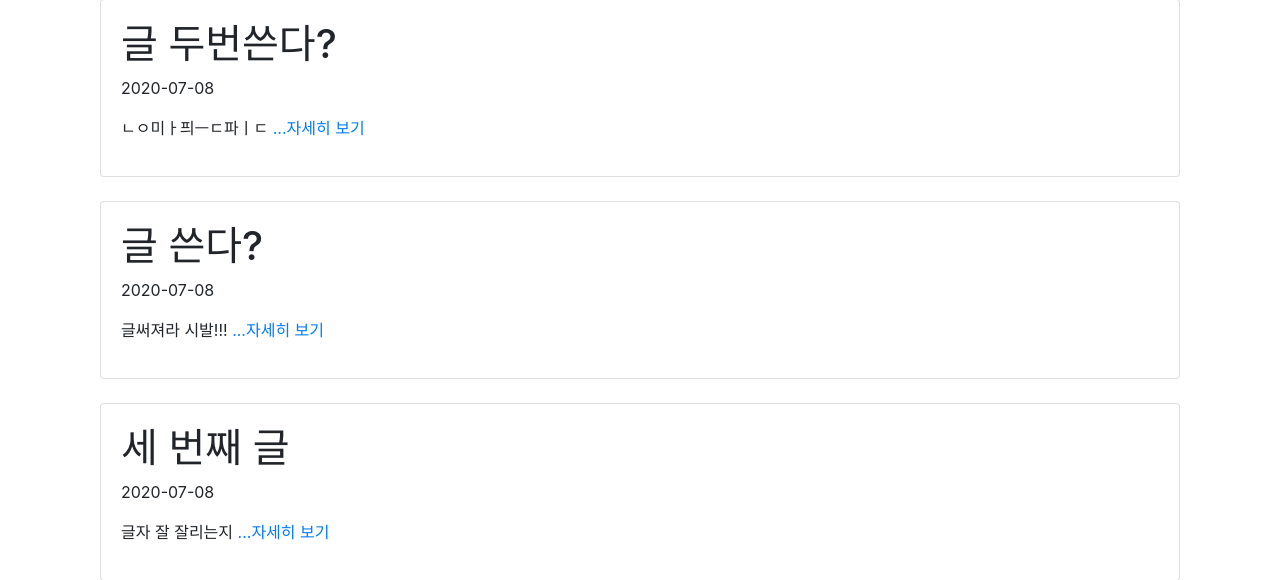
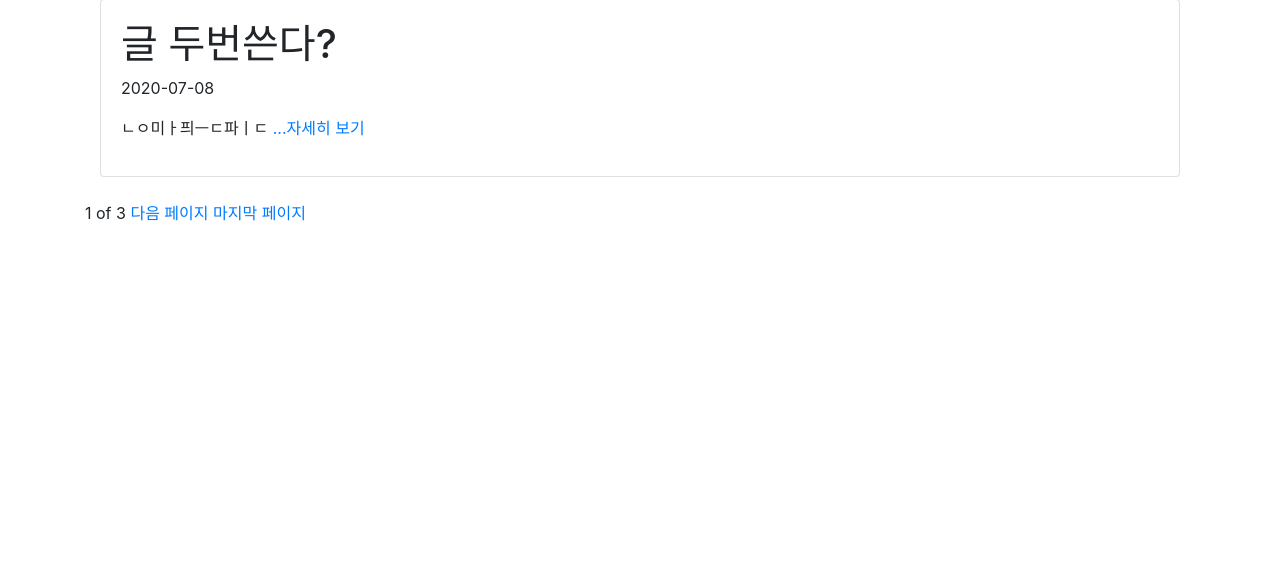
Before and after one commit to jhj960918/Python_Django, a Django app: page / in a window 1280 px wide. Shown: the part 541-1121 px from the top of the page. After the commit the page ends 762 px from the top, so only its background shows below. Run offline with Django 3.2, Linux system fonts and the light colour scheme; data comes from the database, SQL or seed files in the repository; some libraries are stand-ins or nearby versions.

Commit message:
Pagination

```diff
--- a/crudapp/templates/home.html
+++ b/crudapp/templates/home.html
@@ -2,8 +2,7 @@
 
 {% block content %}
 
-
-      {% for blog in blogs.all %}
+      {% for blog in posts %}
       <div class="container">
       <div class="card">
         <div class="card-body">
@@ -16,4 +15,18 @@
       <br>
       {% endfor %}
 
+      {%if posts.has_previous%}
+      <a href="?page=1">첫 번째 페이지</a>
+      <a href="?page={{posts.previous_page_number}}">이 전 페이지</a>
+      {%endif%}
+
+      <span>{{posts.number}}</span>
+      <span>of</span>
+      <span>{{posts.paginator.num_pages}}</span>
+
+      {%if posts.has_next%}
+      <a href="?page={{posts.next_page_number}}">다음 페이지</a>
+      <a href="?page={{posts.paginator.num_pages}}">마지막 페이지</a>
+      {%endif%}
+
 {% endblock %}
--- a/crudapp/views.py
+++ b/crudapp/views.py
@@ -1,14 +1,21 @@
 from django.shortcuts import render, get_object_or_404, redirect
 from django.utils import timezone
+from django.core.paginator import Paginator
 from .models import Blog
 from .forms import BlogUpdate
+
 
 
 # Create your views here.
 
 def home(request):
     blogs = Blog.objects.order_by('-id')
-    return render(request, 'home.html', {'blogs': blogs})
+    blog_list = Blog.objects.all().order_by('-id')#paginator란 변수에 Pagenator를 이요해서 3개씩자른 글 목록을 넣어준다.
+    paginator = Paginator(blog_list,3)
+    page = request.GET.get('page')
+    posts = paginator.get_page(page)#페이지를 출력하기위해 posts에 넣어줌
+
+    return render(request,'home.html', {'blogs':blogs,'posts':posts} )
 
 def detail(request, blog_id):
     blog_detail = get_object_or_404(Blog, pk=blog_id)
```
